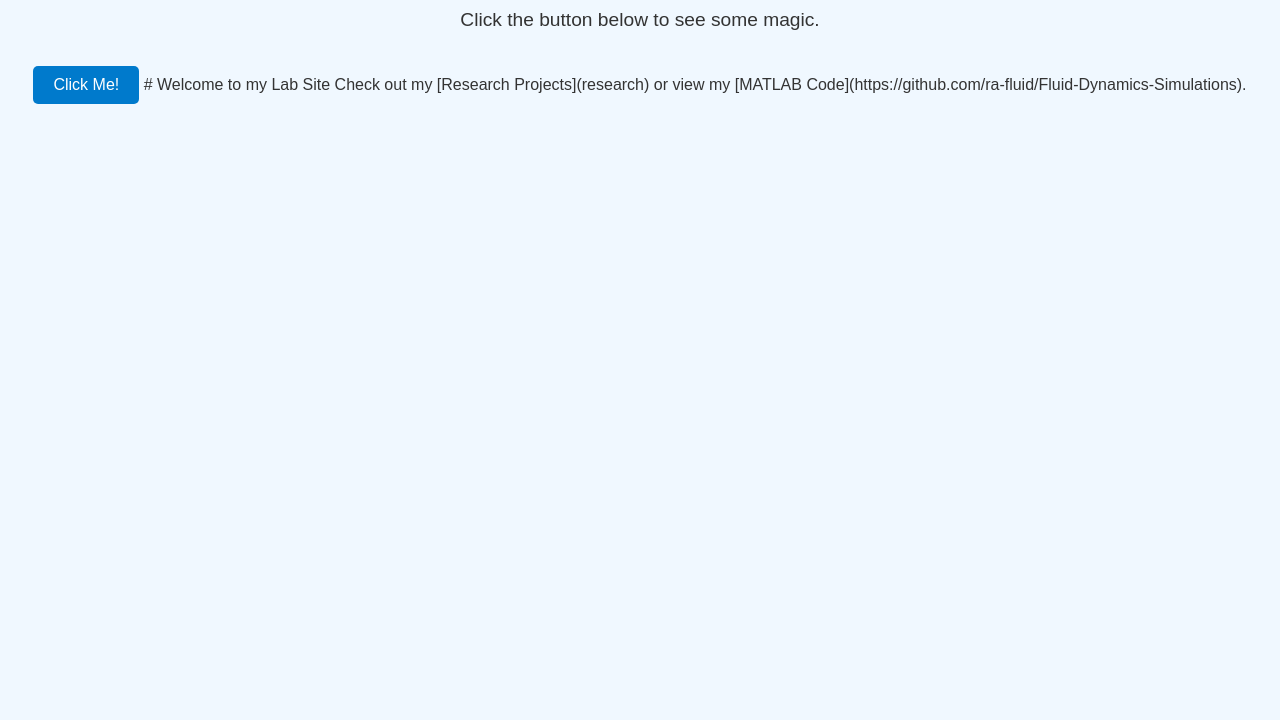
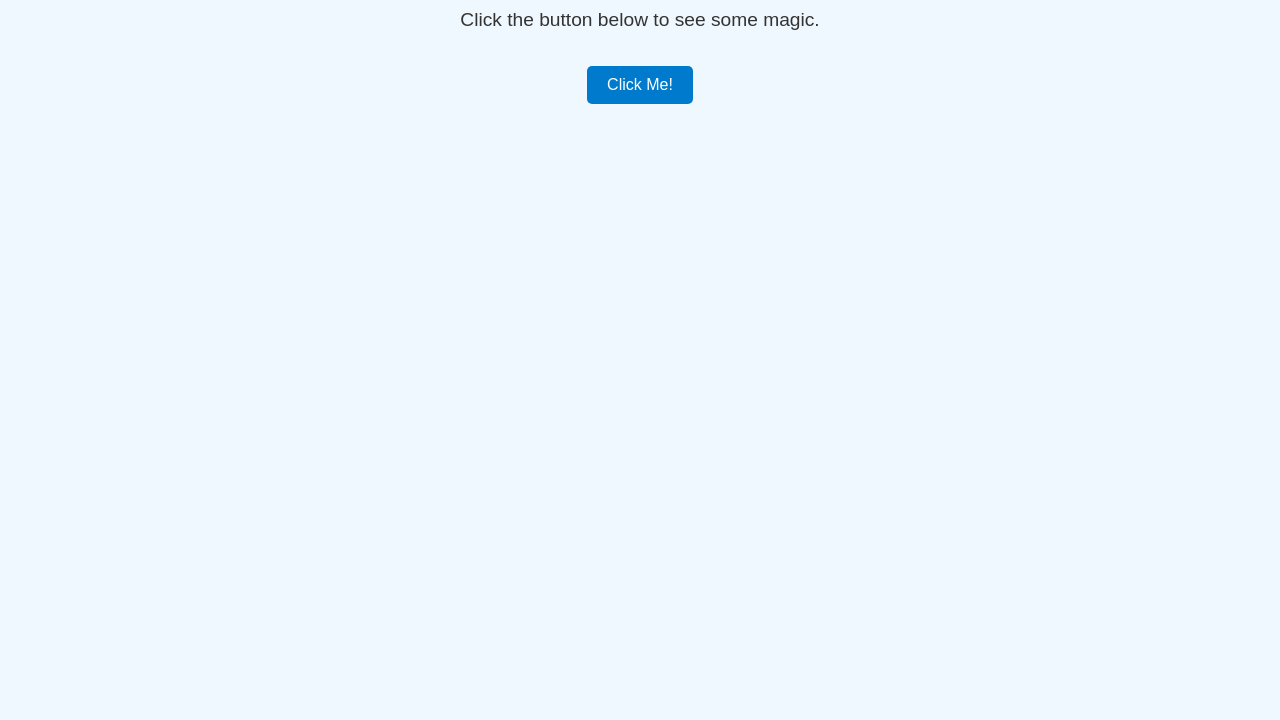
Before and after one commit to RA-Fluid/website, a plain HTML site: page index.html in a window 1280 px wide. Shown: the part 80-800 px from the top of the page. Drawn offline with Linux system fonts and the light colour scheme.

Commit message:
Update index.html

```diff
--- a/index.html
+++ b/index.html
@@ -13,5 +13,3 @@
     <script src="script.js"></script>
 </body>
 </html>
-# Welcome to my Lab Site
-Check out my [Research Projects](research) or view my [MATLAB Code](https://github.com/ra-fluid/Fluid-Dynamics-Simulations).
```
